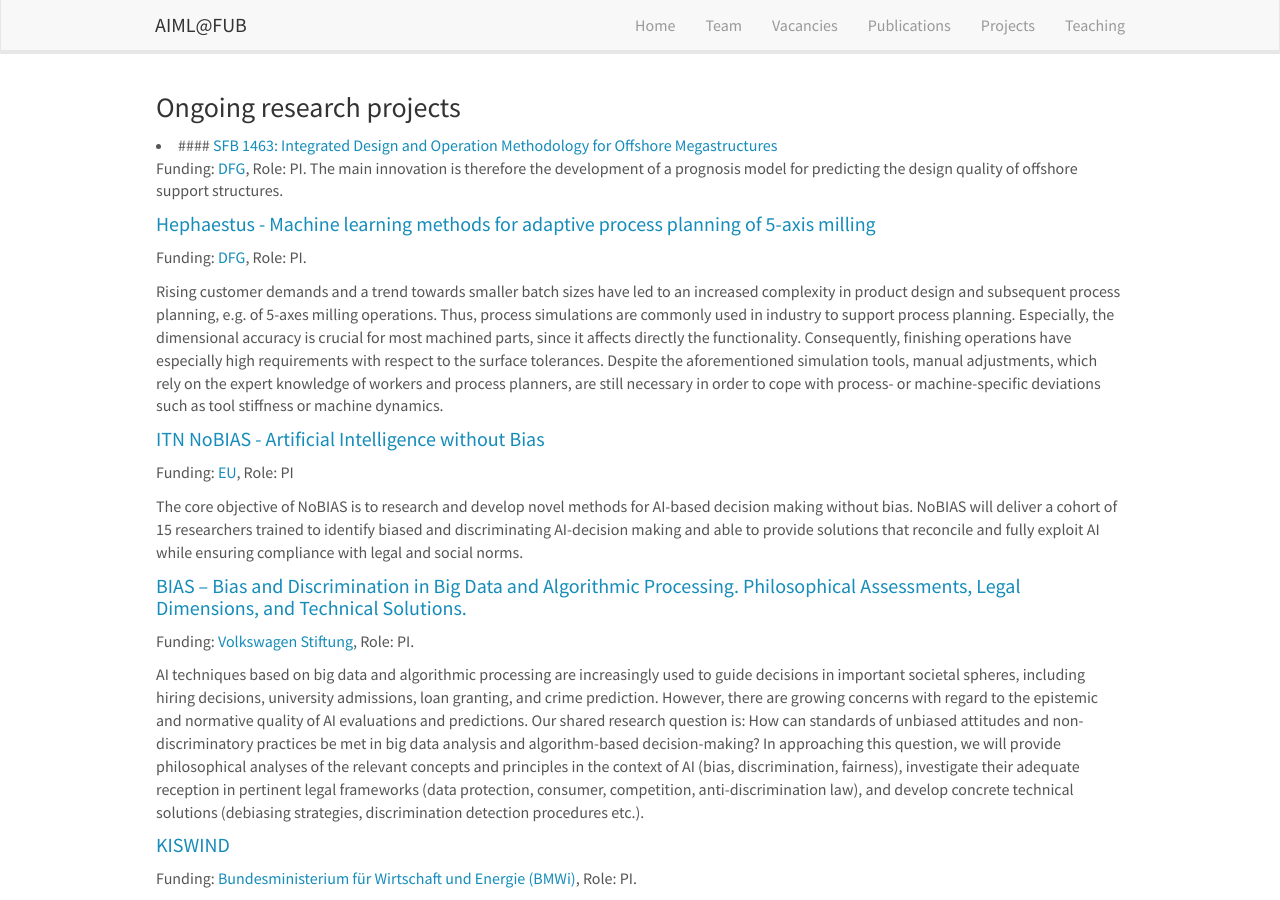
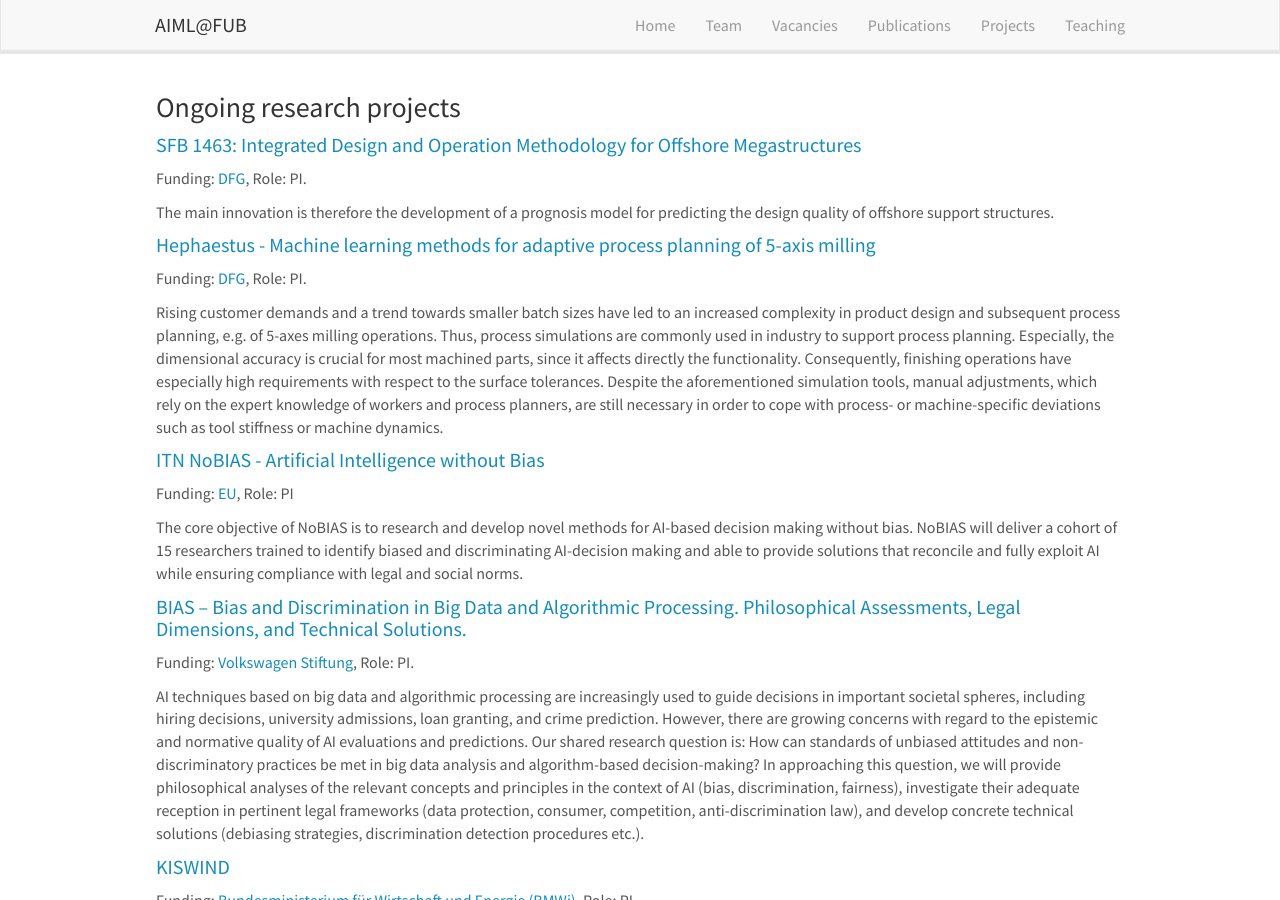
Before and after one commit to AIML-research/AIML-research.github.io, a Jekyll site: the page built from _pages/projects.md, in a window 1280 px wide and 900 px high. Built offline with Jekyll 4.4.1, drawn with Linux system fonts in a browser that asks for light colours; nearby versions of some CDN libraries.

Commit message:
Update projects.md

```diff
--- a/_pages/projects.md
+++ b/_pages/projects.md
@@ -7,13 +7,13 @@ permalink: /projects/
 ---
 
 ### Ongoing research projects
-<lu>
-<li>#### <a href = "{{ site.url }}{{ site.baseurl }}/projects/offshore">SFB 1463:  Integrated Design and Operation Methodology for Offshore Megastructures</a></li>
+
+#### <a href = "{{ site.url }}{{ site.baseurl }}/projects/offshore">SFB 1463:  Integrated Design and Operation Methodology for Offshore Megastructures</a>
 Funding: <a href="[https://gepris.dfg.de/gepris/projekt/424298653](https://gepris.dfg.de/gepris/projekt/457016492)" target="_new">DFG</a>, Role: PI.
 
 The main innovation is therefore the development of a prognosis model for predicting the design quality of offshore support structures.
 
-  </lu>
+
 #### <a href = "{{ site.url }}{{ site.baseurl }}/projects/hephaestus">Hephaestus - Machine learning methods for adaptive process planning of 5-axis milling</a>
 Funding: <a href="https://gepris.dfg.de/gepris/projekt/424298653" target="_new">DFG</a>, Role: PI.
 
```
